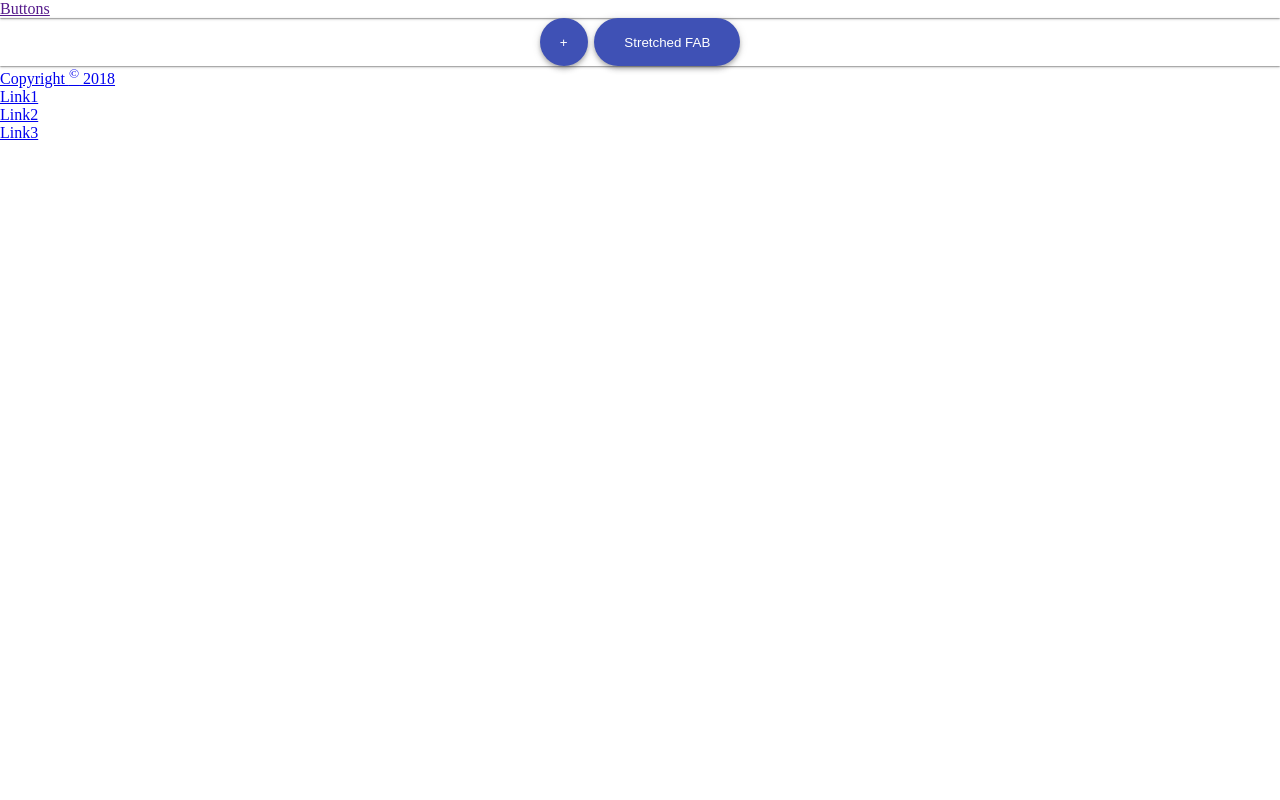
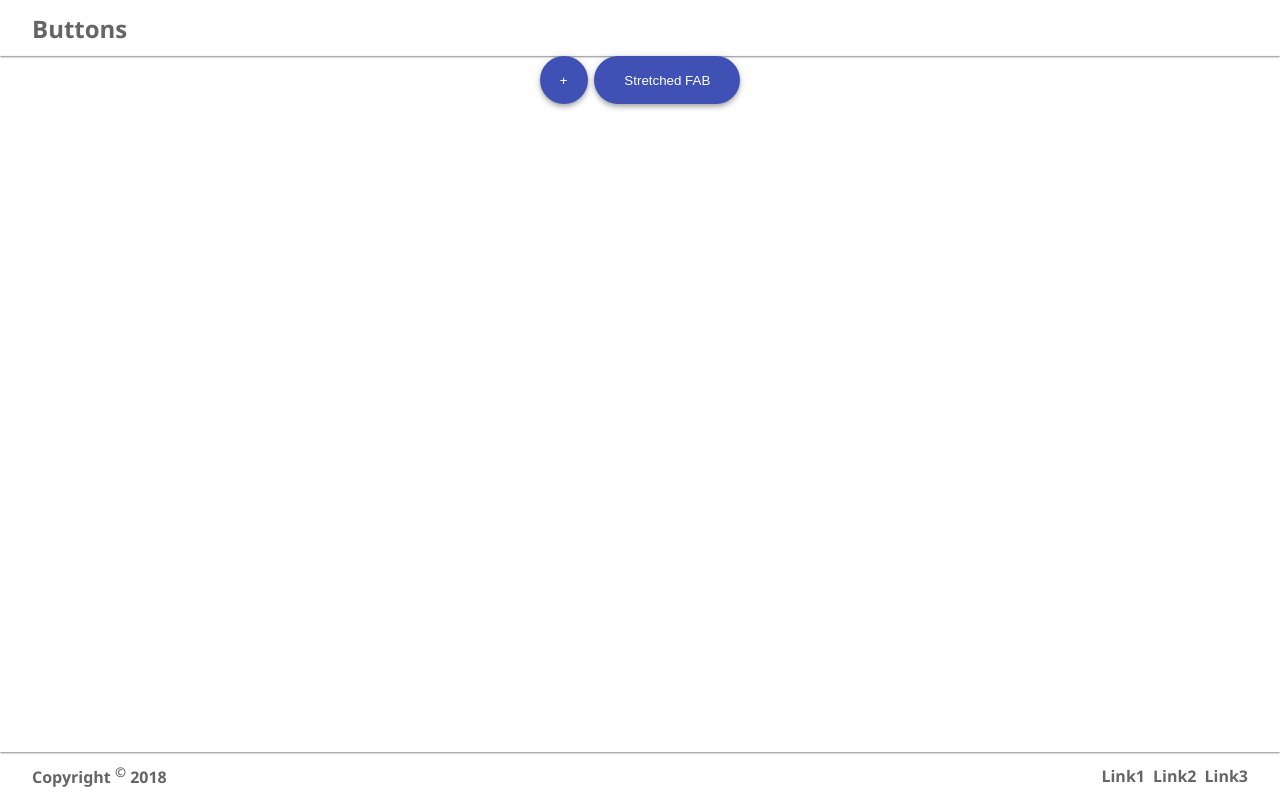
Before and after one commit to Eris1allkanjari/FunProject, a plain HTML site: page index.html in a window 1280 px wide. Drawn offline with Linux system fonts and the light colour scheme.

Commit message:
Added styles for header, main and footer,  added more css variables.

```diff
--- a/css/styles.css
+++ b/css/styles.css
@@ -1,8 +1,48 @@
 html, body {
   margin: 0;
   height: 100vh;
+  display: flex;
+  flex-direction: column;
   box-sizing: border-box;
+  font-family: 'Segoe UI', Tahoma, Geneva, Verdana, sans-serif;
+  /* Variables */
+  --header-height: 56px;
+  --footer-height: 48px;
   --accent-color: #3f51b5;
+  --text-color: #656565;
+}
+header, footer {
+  height: var(--header-height);
+  padding: 0 2rem;
+  display: flex;
+  align-items: center; /* Vertical Align */
+  justify-content: space-between; /* Horizontal Align, children push each-other */
+}
+header .title, footer .title {
+  color: var(--text-color);
+  font-size: 18pt;
+  font-weight: bold;
+  text-decoration: unset;
+}
+main {
+  flex: 1;
+}
+footer {
+  height: var(--footer-height); /* Overriding previous applied value (in "header, footer" selector above) */
+}
+footer .title {
+  font-size: unset;
+}
+footer .links {
+  display: flex;
+}
+footer .links li a {
+  color: var(--text-color);
+  text-decoration: unset;
+  font-weight: bold;
+}
+footer .links li:not(:first-child) {
+  margin-left: .5em;
 }
 .buttons-bar {
   display: flex;
```
